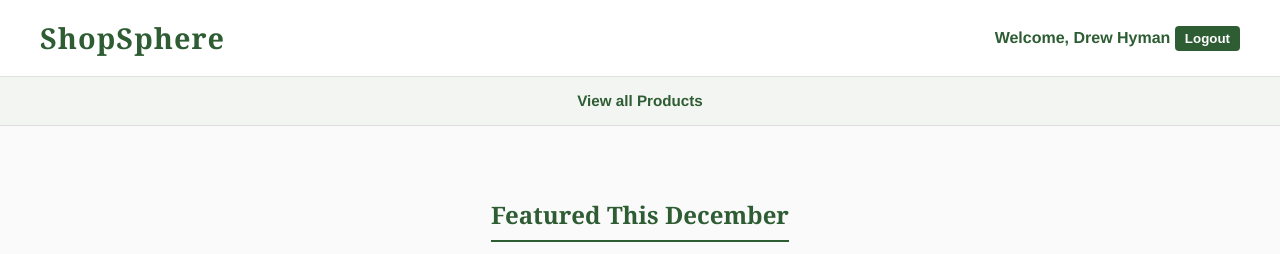
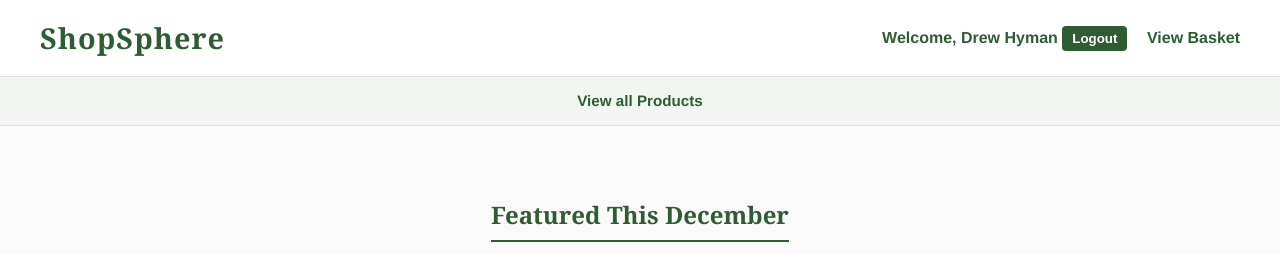
Before and after one commit to drewhy98/devops_shop, a PHP site: page /index.php in a window 1280 px wide. Shown: the top 254 px of the page. Run offline with PHP 8.4, Linux system fonts and the light colour scheme; a user stored in the database is signed in.

Commit message:
Update index.php add basket button

```diff
--- a/site/index.php
+++ b/site/index.php
@@ -227,7 +227,7 @@ session_start();
             <form method="post" action="logout.php" style="display:inline;">
                 <button type="submit" class="logout-btn">Logout</button>
               <!--   <a href="wishlist.php">View Wishlist</a> |-->
-               <!--  <a href="basket.php">View Basket</a> |-->
+                 <a href="basket.php">View Basket</a>
                <!--  <a href="view_orders.php">View Orders</a> |-->
             </form>
         <?php else: ?>
```
